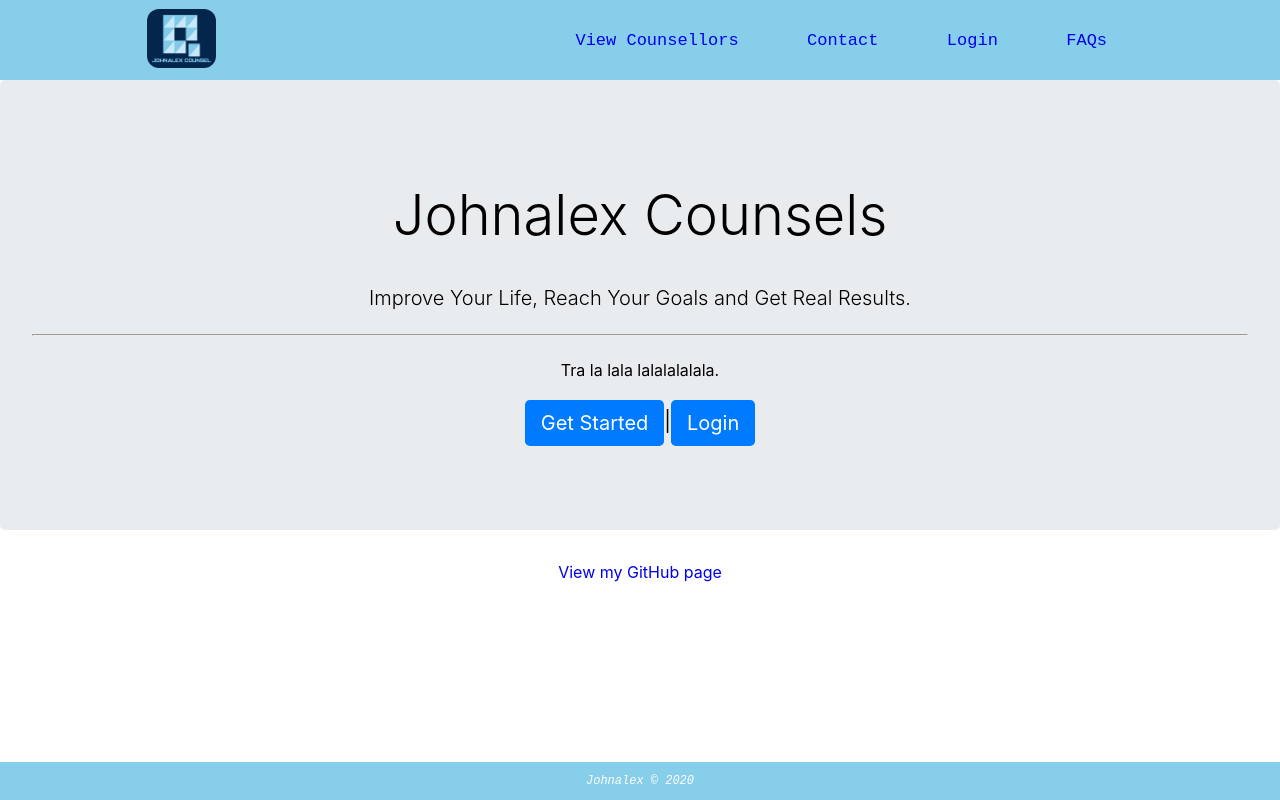
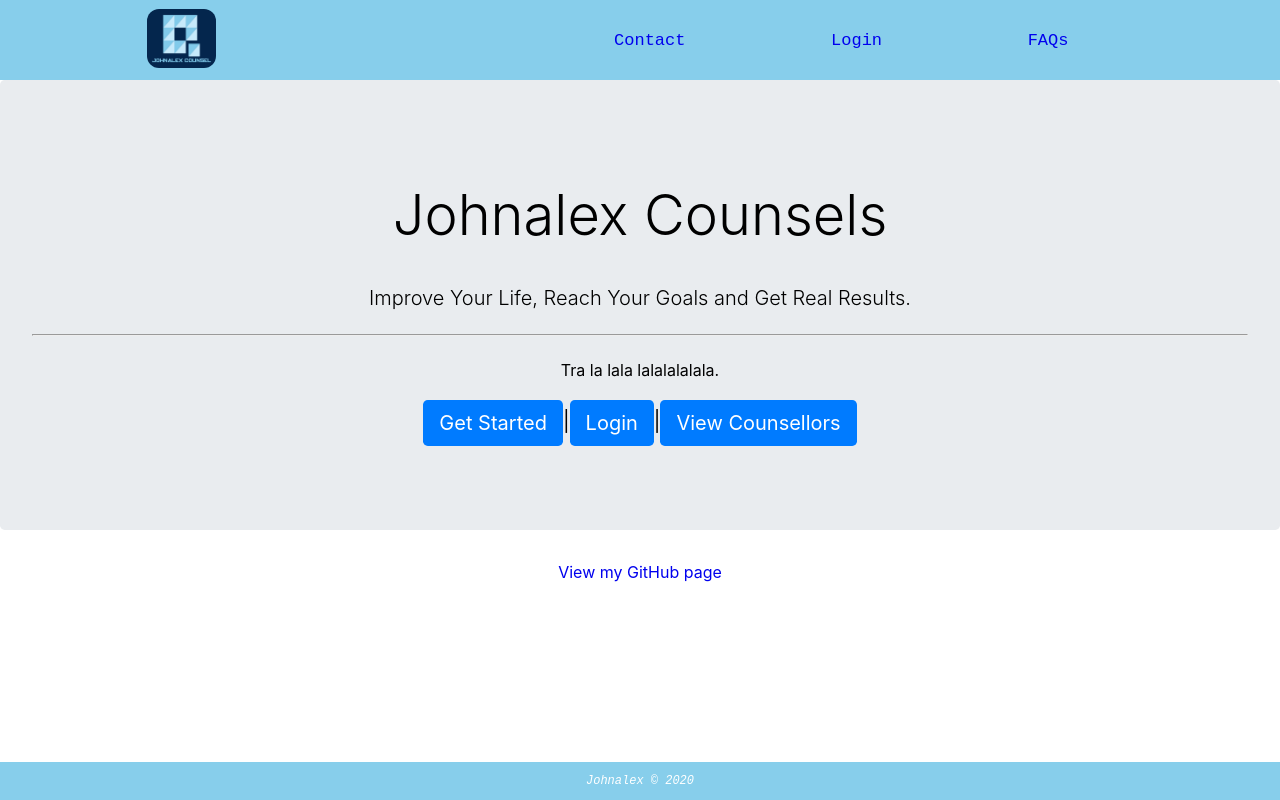
Before and after one commit to Johnalexx/counselling_project, a React (Create React App) app: page / in a window 1280 px wide. Built offline with nearby package versions, Linux system fonts and the light colour scheme.

Commit message:
changed nav

```diff
--- a/src/Nav.js
+++ b/src/Nav.js
@@ -11,9 +11,6 @@ function Nav() {
                 <img class="nav-logo" src={Logo12} alt="logo" width="85" height="75"/>
             </Link>
             <ul className="nav-links dec-linker">
-                <Link to= "/view-counsellors">
-                    <li>View Counsellors</li>
-                </Link>
                 <Link to= "/contact">
                     <li>Contact</li>
                 </Link>
--- a/src/pages/Index.js
+++ b/src/pages/Index.js
@@ -14,6 +14,8 @@ function Index() {
                         <a class="index-jumbotron-btn" href="/guide" role="button">Get Started</a>
                         |
                         <a class="index-jumbotron-btn" href="/login" role="button">Login</a>
+                        |
+                        <a class="index-jumbotron-btn" href="/view-counsellors" role="button">View Counsellors</a>
                     </p>
             </div>
             <p><a href="https://github.com/johnalexx" target="_blank">View my GitHub page</a></p>
```
